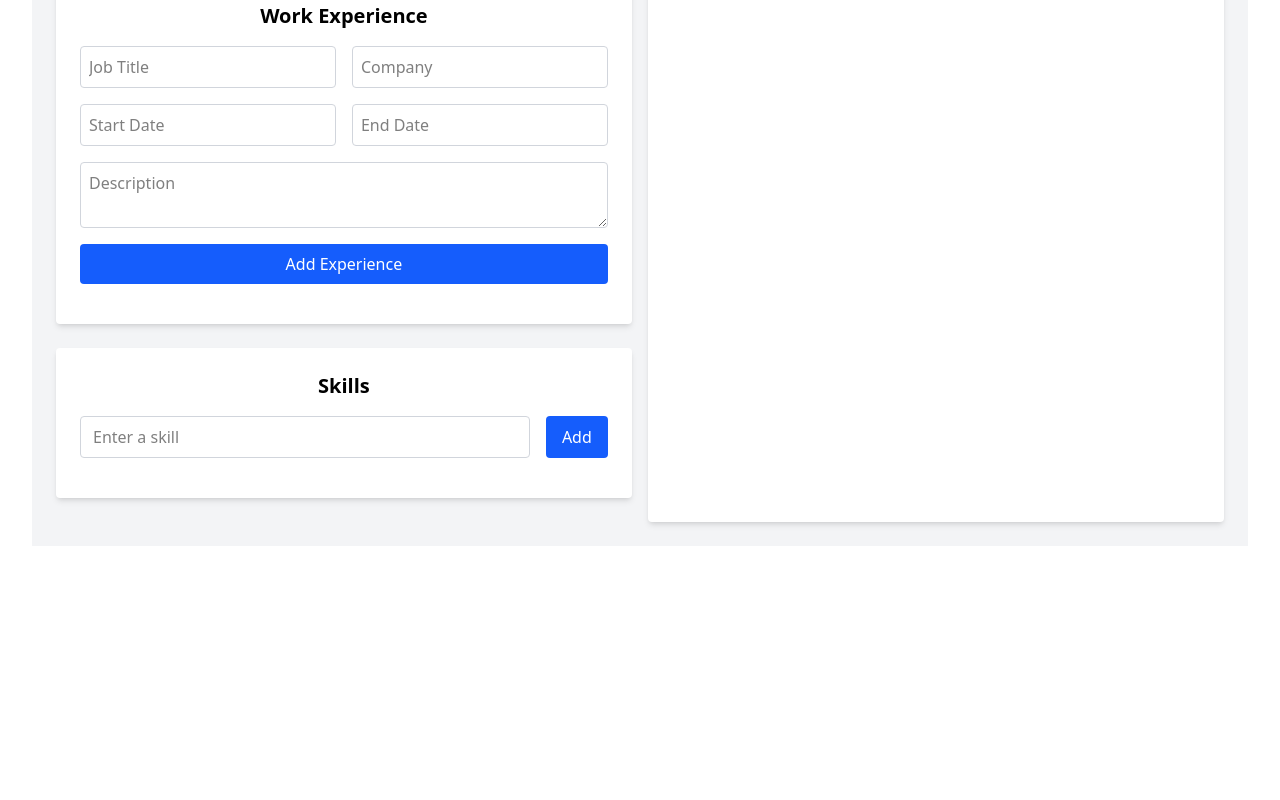
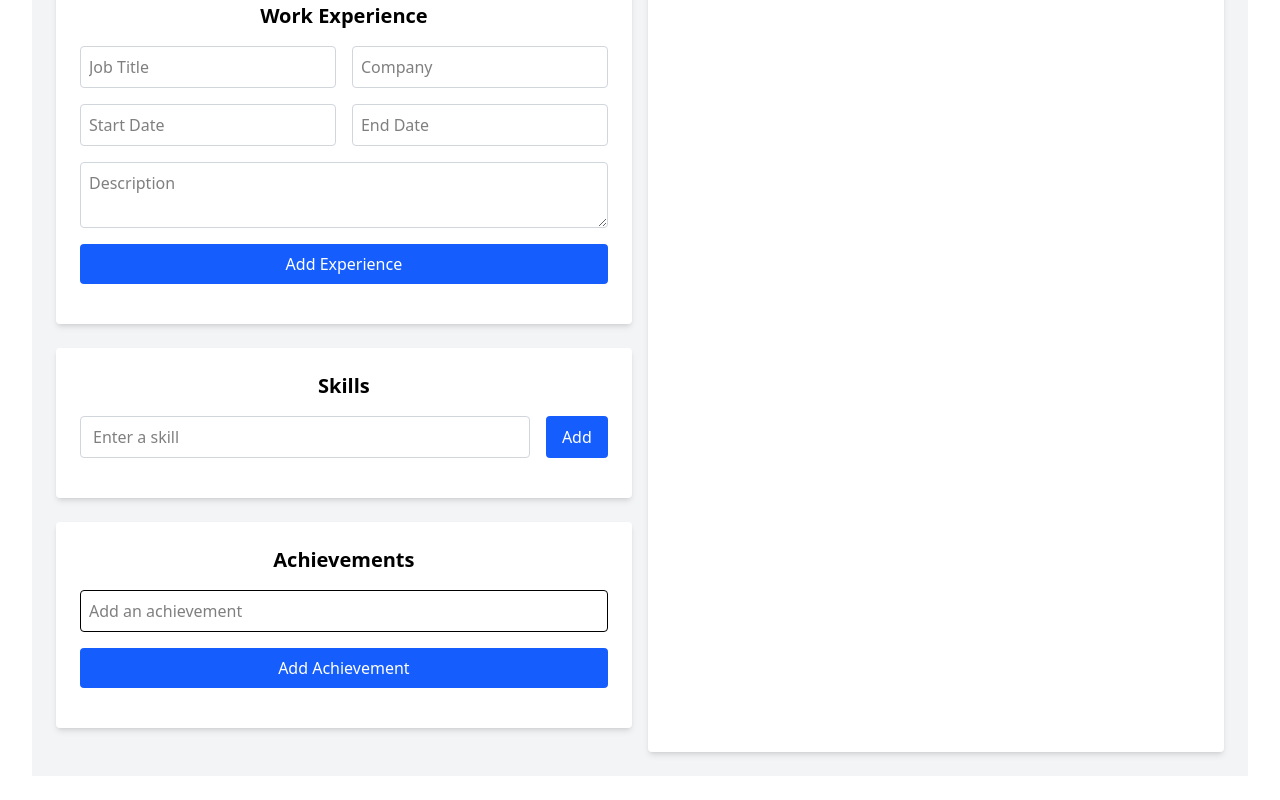
Before and after one commit to Haris-Ahmed07/cv-builder, a React (Vite) app in the folder frontend/: page / in a window 1280 px wide. Shown: the part 950-1750 px from the top of the page. Before the commit the page ends 1528 px from the top, so only its background shows below. Built offline with nearby package versions, Linux system fonts and the light colour scheme.

Commit message:
added Achievements component with styled input and dynamic list handling

```diff
--- a/frontend/src/components/CVPreview.jsx
+++ b/frontend/src/components/CVPreview.jsx
@@ -2,7 +2,7 @@ import React from 'react'
 import useCVStore from '../store/cvStore'
 
 const CVPreview = () => {
-  const { personalInfo, education, workExperience, skills } = useCVStore()
+  const { personalInfo, education, workExperience, skills, achievements } = useCVStore()
 
   return (
     <div className="max-w-3xl mx-auto">
@@ -83,6 +83,17 @@ const CVPreview = () => {
             </ul>
           </>
         )}
+
+        {achievements?.length > 0 && (
+          <>
+            <h2 className="text-xl font-semibold mb-2 border-b pb-1" style={{ color: '#1f2937' }}>Achievements</h2>
+            <ul className="list-disc list-inside text-sm text-gray-700 mb-4">
+              {achievements.map((ach, idx) => (
+                <li key={idx}>{ach}</li>
+              ))}
+            </ul>
+          </>
+        )}
       </div>
     </div>
   )
--- a/frontend/src/components/FormSections/Achievements.jsx
+++ b/frontend/src/components/FormSections/Achievements.jsx
@@ -0,0 +1,49 @@
+import React, { useState } from 'react'
+import useCVStore from '../../store/cvStore'
+
+const Achievements = () => {
+  const { achievements, addAchievement, removeAchievement } = useCVStore()
+  const [input, setInput] = useState('')
+
+  const handleSubmit = (e) => {
+    e.preventDefault()
+    if (!input.trim()) return
+    addAchievement(input.trim())
+    setInput('')
+  }
+
+  return (
+    <div className="bg-white p-6 rounded shadow-md mb-6">
+      <h2 className="text-xl font-semibold mb-4">Achievements</h2>
+      <form onSubmit={handleSubmit} className="grid grid-cols-1 md:grid-cols-2 gap-4">
+        <input
+          type="text"
+          name="achievement"
+          value={input}
+          onChange={(e) => setInput(e.target.value)}
+          placeholder="Add an achievement"
+          className="border p-2 rounded col-span-2"
+        />
+        <button type="submit" className="bg-blue-600 text-white px-4 py-2 rounded col-span-2">
+          Add Achievement
+        </button>
+      </form>
+
+      <div className="mt-4">
+        {achievements.map((ach, idx) => (
+          <div key={idx} className="border p-3 mt-2 rounded relative">
+            <button
+              onClick={() => removeAchievement(idx)}
+              className="absolute top-1 right-2 text-red-500 text-sm"
+            >
+              Remove
+            </button>
+            <p className="text-sm">{ach}</p>
+          </div>
+        ))}
+      </div>
+    </div>
+  )
+}
+
+export default Achievements
--- a/frontend/src/pages/Home.jsx
+++ b/frontend/src/pages/Home.jsx
@@ -5,6 +5,7 @@ import DownloadButton from '../components/DownloadButton'
 import EducationForm from '../components/FormSections/Education'
 import WorkExperience from '../components/FormSections/WorkExperience'
 import Skills from '../components/FormSections/Skills'
+import Achievements from '../components/FormSections/Achievements'
 
 const Home = () => {
   return (
@@ -15,6 +16,7 @@ const Home = () => {
         <EducationForm />
         <WorkExperience />
         <Skills />
+        <Achievements />
         {/* Add more components like Summary, Education here later */}
       </div>
       <div className="w-full md:w-1/2 space-y-4 bg-white p-4 rounded shadow-md">
--- a/frontend/src/store/cvStore.js
+++ b/frontend/src/store/cvStore.js
@@ -12,6 +12,8 @@ const useCVStore = create((set) => ({
   education: [],
   workExperience: [],
   skills: [],
+  achievements: [],
+
   updatePersonalInfo: (newInfo) =>
     set((state) => ({
       personalInfo: {
@@ -19,6 +21,7 @@ const useCVStore = create((set) => ({
         ...newInfo,
       },
     })),
+
   updateEducation: (newEducation) =>
     set(() => ({
       education: newEducation,
@@ -31,24 +34,33 @@ const useCVStore = create((set) => ({
     set((state) => ({
       education: state.education.filter((_, i) => i !== indexToRemove),
     })),
+
   addWorkExperience: (newWork) =>
     set((state) => ({
       workExperience: [...state.workExperience, newWork],
     })),
-
   removeWorkExperience: (index) =>
     set((state) => ({
       workExperience: state.workExperience.filter((_, i) => i !== index),
     })),
+
   addSkill: (skill) =>
     set((state) => ({
-      skills: [...state.skills, skill]
+      skills: [...state.skills, skill],
     })),
   removeSkill: (index) =>
     set((state) => ({
-      skills: state.skills.filter((_, i) => i !== index)
+      skills: state.skills.filter((_, i) => i !== index),
     })),
 
+  addAchievement: (achievement) =>
+    set((state) => ({
+      achievements: [...state.achievements, achievement],
+    })),
+  removeAchievement: (index) =>
+    set((state) => ({
+      achievements: state.achievements.filter((_, i) => i !== index),
+    })),
 }))
 
 export default useCVStore
```
